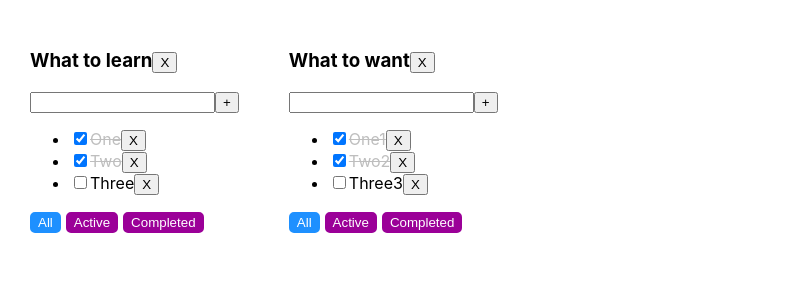
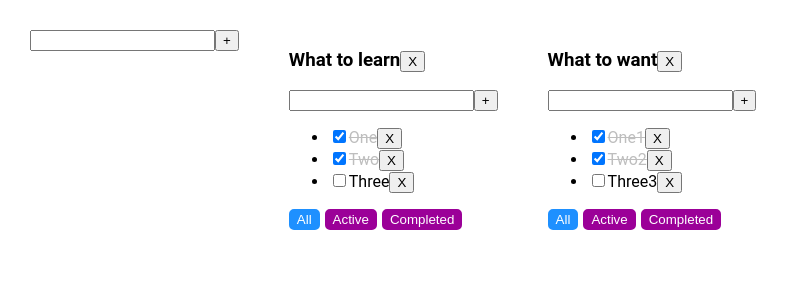
Before and after one commit to theRoodi/todoist, a React (Create React App) app: page / in a window 1280 px wide. Shown: the top 300 px of the page, without its empty margins (0-789 px from the left). Built offline with nearby package versions, Linux system fonts and the light colour scheme.

Commit message:
unversal component

```diff
--- /dev/null
+++ b/src/AddItemForm.tsx
@@ -0,0 +1,45 @@
+import React, {ChangeEvent, KeyboardEvent, useState} from 'react';
+
+
+type AddItemFormType = {
+    addItem: (title: string) => void
+
+}
+const AddItemForm = (props: AddItemFormType) => {
+    const [title, setTitle] = useState<string>('')
+    const [error, setError] = useState<boolean>(false)
+
+    const onChangeSetTitle = (e: ChangeEvent<HTMLInputElement>) => {
+        error && setError(false)
+        setTitle(e.currentTarget.value)
+    }
+    const addItem = () => {
+        const trimTitle = title.trim()
+        if (trimTitle) {
+            props.addItem(trimTitle)
+        } else {
+            setError(true)
+        }
+        setTitle('')
+
+    }
+    const onPressEnter = (e: KeyboardEvent<HTMLInputElement>) => {
+        if (e.key === 'Enter') {
+            addItem()
+        }
+    }
+
+    return (
+        <div>
+            <input value={title}
+                   onChange={onChangeSetTitle}
+                   type="text"
+                   onKeyDown={onPressEnter}
+                   className={error ? 'errorInput' : ''}/>
+            <button onClick={addItem}>+</button>
+            {error && <p className={'errorText'}>Please enter title!</p>}
+        </div>
+    );
+};
+
+export default AddItemForm;
--- a/src/App.css
+++ b/src/App.css
@@ -1,6 +1,7 @@
 .App {
   padding: 30px;
   display: flex;
+  font-family:  'Roboto', sans-serif;
 }
 
 .App > div {
--- a/src/App.tsx
+++ b/src/App.tsx
@@ -2,6 +2,7 @@ import React, {useState} from 'react';
 import './App.css';
 import {TasksType, TodoList} from './TodoList';
 import {v1} from 'uuid';
+import AddItemForm from './AddItemForm';
 
 export type FilterValuesType = 'all' | 'active' | 'completed'
 export type TodoListType = {
@@ -37,7 +38,16 @@ function App() {
 
     // const [filter, setFilter] = useState<FilterValuesType>('all')
     // console.log(filter)
-
+    const addTodoList = (title:string) => {
+        const newTodoListId = v1()
+        const newTodoList: TodoListType = {
+            id: newTodoListId,
+            title: title,
+            filter: 'all'
+        }
+        setTodoLists([newTodoList, ...todoLists ])
+        setTasks({...tasks, [newTodoList.id]: []})
+    }
     const removeTask = (taskID: string, todoListId: string) => {
         const tasksForUpdate = tasks[todoListId]
         const updatedTasks = tasksForUpdate.filter(task => task.id !== taskID)
@@ -67,8 +77,15 @@ function App() {
         setTasks({...tasks, [todoListId]: tasks[todoListId].map(t => t.id === taskID ? {...t, isDone: isDone} : t)})
     }
 
+    const changeTaskTitle = (taskID:string, title: string, todoListId: string) => {
+        setTasks({...tasks, [todoListId]: tasks[todoListId].map(t => t.id === taskID ? {...t, title} : t)})
+    }
+
     const changeTodoListFilter = (nextValueFilter: FilterValuesType, todoListId: string) => {
         setTodoLists(todoLists.map(tl => tl.id === todoListId ? {...tl, filter: nextValueFilter} : tl))
+    }
+    const changeTodoListTitle = (title: string, todoListId: string) => {
+        setTodoLists(todoLists.map(tl => tl.id === todoListId ? {...tl, title} : tl))
     }
 
     const removeTodoList = (todoListId: string) => {
@@ -102,11 +119,14 @@ function App() {
                 addTask={addTask}
                 changeTaskStatus={changeTaskStatus}
                 removeTodoList={removeTodoList}
+                changeTaskTitle = {changeTaskTitle}
+                changeTodoListTitle={changeTodoListTitle}
             />
         )
     })
     return (
         <div className="App">
+            <AddItemForm addItem={addTodoList} />
             {todoListsItems}
         </div>
     );
--- /dev/null
+++ b/src/EditableSpan.tsx
@@ -0,0 +1,25 @@
+import React, {ChangeEvent, useState} from 'react';
+
+type EditableSpanType = {
+    title: string
+    changeTitle: (newTitle: string) => void
+}
+const EditableSpan = (props: EditableSpanType) => {
+    const [title, setTitle] = useState<string>(props.title)
+    const [isEditMode, setIsEditMode] = useState<boolean>(false)
+
+    const toggleEditMode = () => {
+        setIsEditMode(!isEditMode)
+        props.changeTitle(title)
+    }
+    const onChangeSetTitle = (e: ChangeEvent<HTMLInputElement>) => {
+        setTitle(e.currentTarget.value)
+    }
+    return (
+        isEditMode
+        ? <input value={title} onBlur={toggleEditMode} onChange={onChangeSetTitle} autoFocus/>
+        : <span onDoubleClick={toggleEditMode}>{props.title}</span>
+    );
+};
+
+export default EditableSpan;
--- a/src/TodoList.tsx
+++ b/src/TodoList.tsx
@@ -1,5 +1,7 @@
-import React, {ChangeEvent, KeyboardEvent, useState} from 'react';
+import React, {ChangeEvent} from 'react';
 import {FilterValuesType} from './App';
+import AddItemForm from './AddItemForm';
+import EditableSpan from './EditableSpan';
 
 
 export type TasksType = {
@@ -18,37 +20,23 @@ type TodoListPropsType = {
     addTask: (title: string, todoListId: string) => void
     changeTaskStatus: (taskID: string, isDone: boolean, todoListId: string) => void
     removeTodoList: (todoListId: string) => void
+    changeTaskTitle: (taskID:string, title: string, todoListId: string) => void
+    changeTodoListTitle: (title: string, todoListId: string) => void
 }
 
 export const TodoList = (props: TodoListPropsType) => {
-    const [title, setTitle] = useState<string>('')
-    const [error, setError] = useState<boolean>(false)
-
-    const addTask = () => {
-        const trimTitle = title.trim()
-        if (trimTitle) {
-            props.addTask(trimTitle, props.todoListId)
-        } else {
-            setError(true)
-        }
-        setTitle('')
-
-    }
-
-    const onChangeSetTitle = (e: ChangeEvent<HTMLInputElement>) => {
-        error && setError(false)
-        setTitle(e.currentTarget.value)
-    }
-    const onPressEnter = (e: KeyboardEvent<HTMLInputElement>) => {
-        if (e.key === 'Enter') {
-            addTask()
-        }
-    }
     const onClickHandlerCreator = (filter: FilterValuesType) => {
         return () => props.changeTodoListFilter(filter, props.todoListId)
     }
 
+    const addTask = (title: string) => {
+        props.addTask(title, props.todoListId)
+    }
+
     const onClickRemoveTodoListHandler = () => props.removeTodoList(props.todoListId)
+    const changeTodoListTitle = (title: string) => {
+        props.changeTodoListTitle(title, props.todoListId)
+    }
 
     const tasksElements = props.tasks.length
         ? props.tasks.map(task => {
@@ -59,13 +47,18 @@ export const TodoList = (props: TodoListPropsType) => {
             const changeStatus = (e: ChangeEvent<HTMLInputElement>) => {
                 props.changeTaskStatus(task.id, e.currentTarget.checked, props.todoListId)
             }
+            const changeTaskTitle = (title:string) => {
+                props.changeTaskTitle(task.id, title, props.todoListId)
+            }
             return (
                 <li key={task.id}>
                     <input type="checkbox"
                            checked={task.isDone}
                            onChange={changeStatus}
                     />
-                    <span className={task.isDone ? 'taskDone' : ''}>{task.title}</span>
+                    <div style={{display: 'inline-block'}} className={task.isDone ? 'taskDone' : ''}>
+                        <EditableSpan title={task.title} changeTitle={changeTaskTitle}/>
+                    </div>
                     <button onClick={removeTask}>X</button>
                 </li>
             )
@@ -74,18 +67,10 @@ export const TodoList = (props: TodoListPropsType) => {
     return (
         <div>
             <h3>
-                {props.title}
+                <EditableSpan title={props.title} changeTitle={changeTodoListTitle} />
                 <button onClick={onClickRemoveTodoListHandler}>X</button>
             </h3>
-            <div>
-                <input value={title}
-                       onChange={onChangeSetTitle}
-                       type="text"
-                       onKeyDown={onPressEnter}
-                       className={error ? 'errorInput' : ''}/>
-                <button onClick={addTask}>+</button>
-                {error && <p className={'errorText'}>Please enter task title!</p>}
-            </div>
+            <AddItemForm addItem={addTask} />
             <ul>
                 {tasksElements}
             </ul>
```
Also changed, not shown: src/AddItemForm.css (added).
